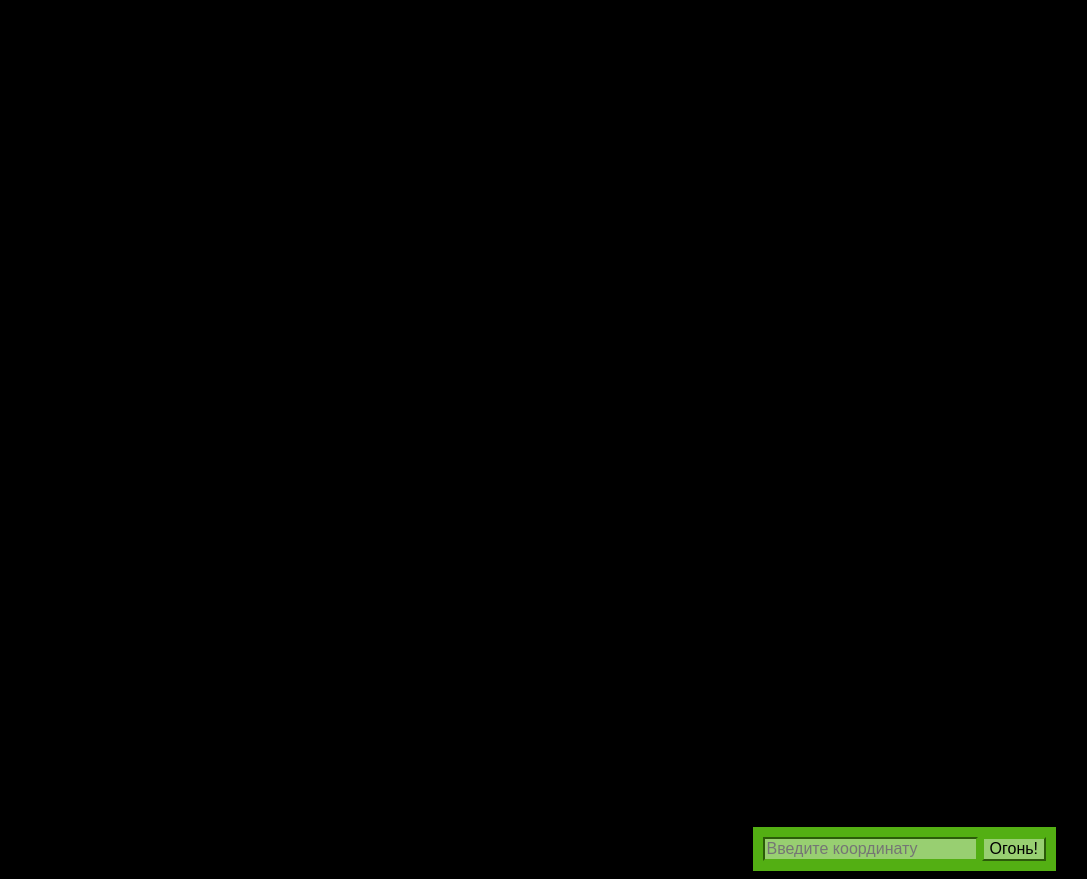
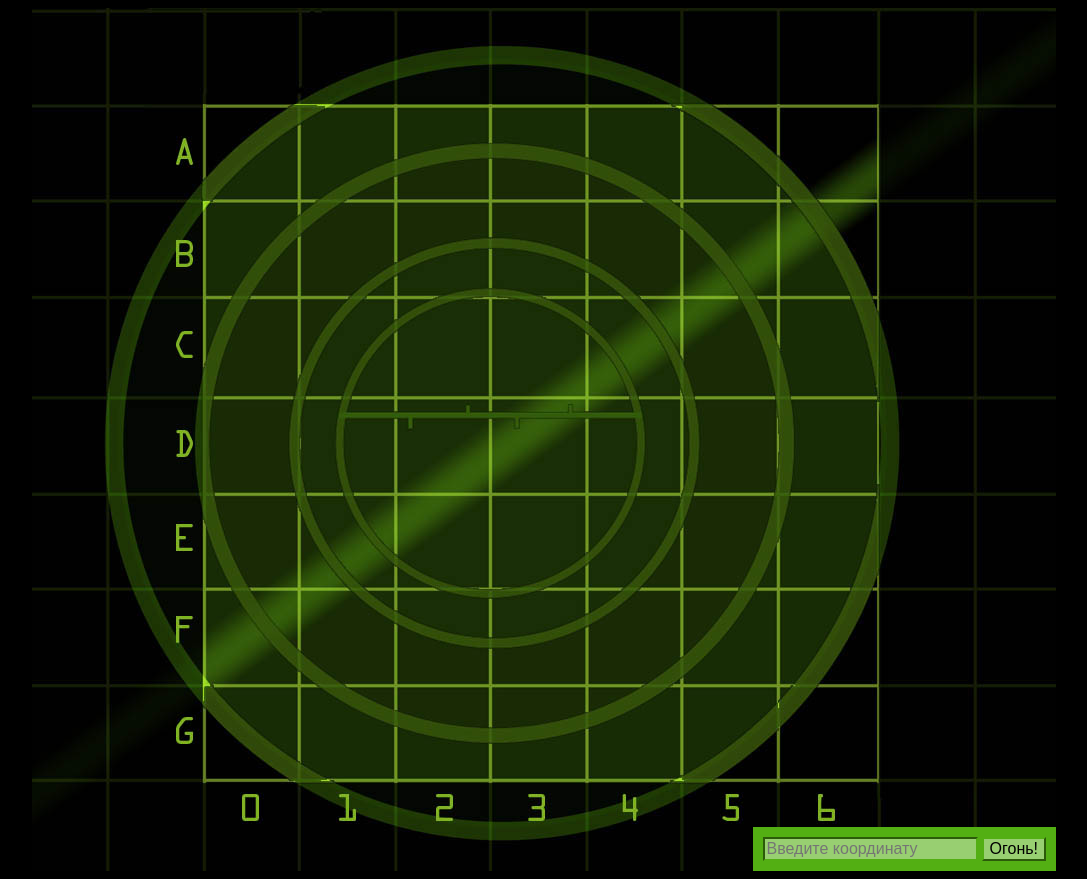
Before and after one commit to GForss/Sea-Battle, a plain HTML site: page index.html in a window 1280 px wide. Shown: the whole page, without its empty margins (96-1183 px from the left). Drawn offline with Linux system fonts and the light colour scheme; the site is published under a folder, as on GitHub Pages, so addresses that start at the root find nothing.

Commit message:
Update main.css

```diff
--- a/css/main.css
+++ b/css/main.css
@@ -7,7 +7,7 @@ div#board {
     width: 1024px;
     height: 863px;
     margin: auto;
-    background: url(/img/board.jpg) no-repeat;
+    background: url(../img/board.jpg) no-repeat;
 }
 
 div#messageArea {
```
